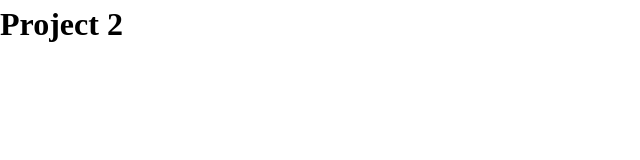
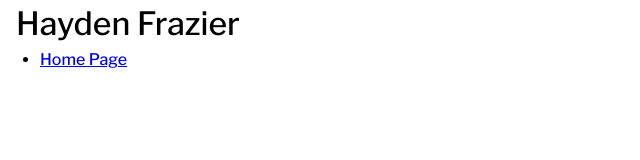
Before and after one commit to hbfrazie/gra322_s22, a plain HTML site: page project-2/index.html in a window 1280 px wide. Shown: the whole page, without its empty margins (0-640 px from the left). Drawn offline with nearby package versions, Linux system fonts and the light colour scheme.

Commit message:
Add grid and color variables

```diff
--- a/project-2/css/styles.css
+++ b/project-2/css/styles.css
@@ -0,0 +1,22 @@
+html {
+    --gray: #444;
+    --gray-dark: #333;
+    --gray-light: #f2f2f2;
+}
+
+body {
+    font-family: 'Libre Franklin', Helvetica, Arial, sans-serif;
+}
+
+h1 {
+    font-weight: 500;
+}
+
+.grid {
+    display: grid;
+    grid-template-columns: [full-start] minmax(1rem, 1fr) [main-start] minmax(0, 1280px) [main-end] minmax(1rem, 1fr) [full-end];
+}
+
+.grid > * {
+    grid-column: main;
+}
--- a/project-2/index.html
+++ b/project-2/index.html
@@ -9,14 +9,25 @@
   <meta name="viewport" content="width=device-width, initial-scale=1">
 
   <!-- Load Styles -->
+  <link rel="preconnect" href="https://fonts.googleapis.com">
+  <link rel="preconnect" href="https://fonts.gstatic.com" crossorigin>
+  <link href="https://fonts.googleapis.com/css2?family=Libre+Franklin:ital,wght@0,300;0,500;1,300&display=swap" rel="stylesheet">
+
   <link rel="stylesheet" href="css/reset.css">
   <link rel="stylesheet" href="css/styles.css">
+
 
 </head>
 
 <body>
   <!-- Add your content here -->
-  <h1>Project 2</h1>
+  <header class="grid">
+    <h1>Hayden Frazier</h1>
+  </header>
+
+  <ul>
+    <li><a href="../index.html" title="Home Page">Home Page</a></li>
+  </ul>
 
   <!-- Load Scripts -->
   <script src="js/scripts.js"></script>
```
Also changed, not shown: index.html (+3 -0 lines).
